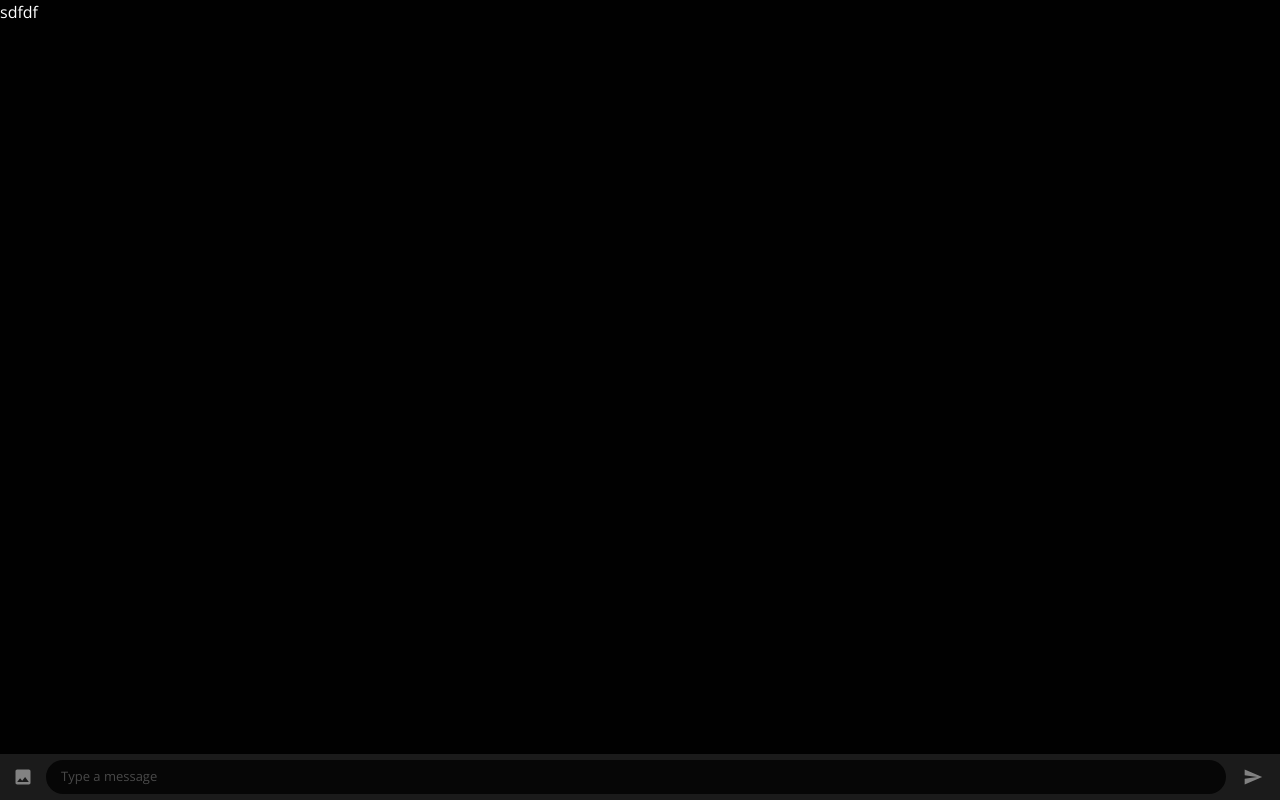
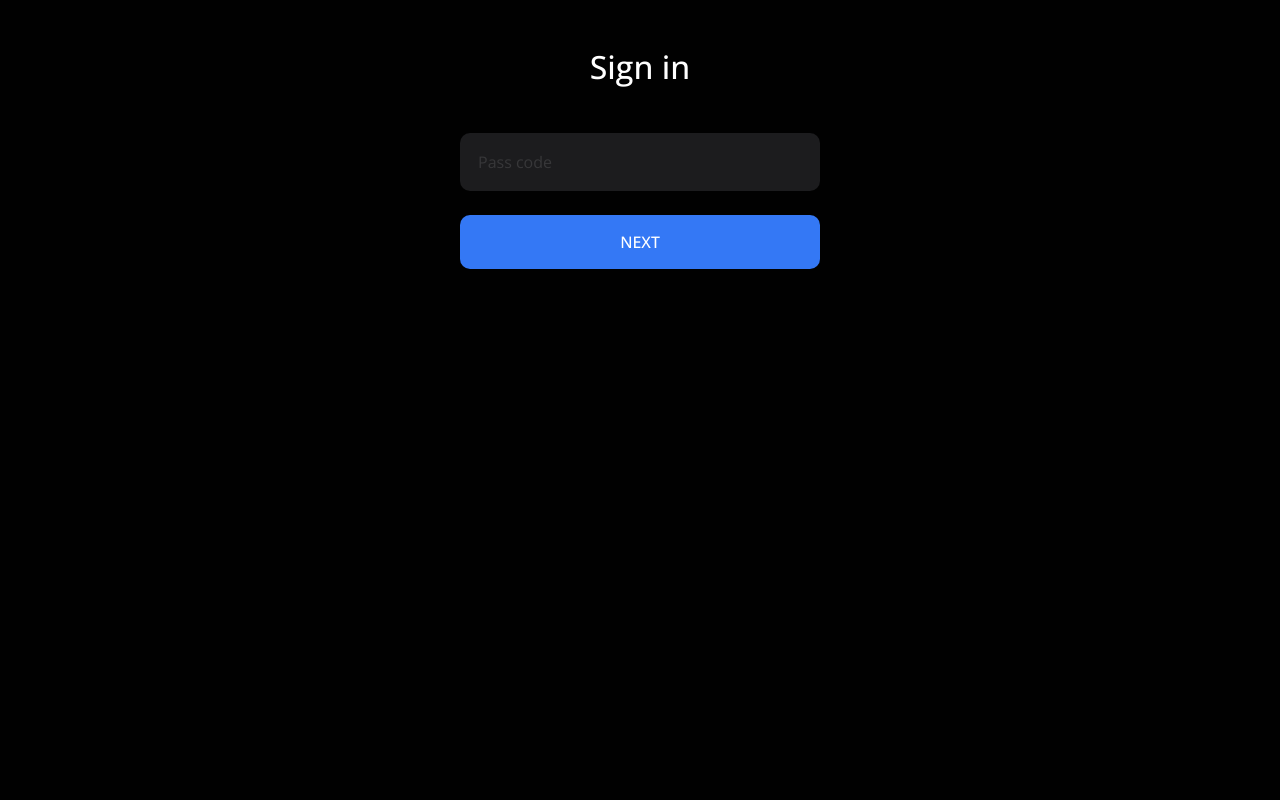
Before and after one commit to kostyukdg/chat, a Next.js app: page / in a window 1280 px wide. Built offline with nearby package versions, Linux system fonts and the light colour scheme.

Commit message:
Add user auth

```diff
--- /dev/null
+++ b/constants/userTokenCookieKey.ts
@@ -0,0 +1 @@
+export const USER_TOKEN_COOKIE_KEY = ".tkn";
--- a/package.json
+++ b/package.json
@@ -15,6 +15,8 @@
     "@types/react": "18.0.26",
     "@types/react-dom": "18.0.9",
     "formidable": "^2.1.1",
+    "jose": "^4.11.2",
+    "js-cookie": "^3.0.1",
     "next": "13.0.6",
     "react": "18.2.0",
     "react-dom": "18.2.0",
@@ -25,6 +27,7 @@
   },
   "devDependencies": {
     "@types/formidable": "^2.0.5",
+    "@types/js-cookie": "^3.0.2",
     "@types/styled-components": "^5.1.26",
     "eslint": "^8.31.0",
     "eslint-config-next": "^13.1.1",
--- /dev/null
+++ b/pages/api/login.ts
@@ -0,0 +1,36 @@
+import type { NextApiRequest, NextApiResponse } from "next";
+import { LoginResponse } from "../../types/api/LoginResponse";
+import { SignJWT } from "jose";
+
+const JWT_SECRET_KEY = process.env.JWT_SECRET_KEY || "";
+
+export default async function handler(
+  req: NextApiRequest,
+  res: NextApiResponse<LoginResponse>
+) {
+  try {
+    switch (req.method) {
+      case "POST":
+        const { code } = req.body;
+        if (!code || code.trim().length === 0) {
+          res.status(400).json({ status: "BadRequest" });
+        }
+        const expirationTime = Date.now() + 365 * 24 * 60 * 60 * 1000;
+        const token = await new SignJWT({})
+          .setProtectedHeader({ alg: "HS256" })
+          .setJti("lol")
+          .setIssuedAt()
+          .setExpirationTime(expirationTime)
+          .sign(new TextEncoder().encode(JWT_SECRET_KEY));
+        res
+          .status(200)
+          .json({ status: "Success", data: { token, expirationTime } });
+        break;
+      default:
+        res.status(404).json({ status: "NoEntryPoint" });
+    }
+  } catch (error) {
+    console.error(error);
+    res.status(500).json({ status: "InternalError" });
+  }
+}
--- a/pages/index.tsx
+++ b/pages/index.tsx
@@ -1,37 +1,155 @@
-import styled from "styled-components";
-import Input from "../components/Input";
+import styled, { keyframes } from "styled-components";
+import { SyntheticEvent, useState } from "react";
+import { useRouter } from "next/router";
+import Cookies from "js-cookie";
+import { LoginResponse } from "../types/api/LoginResponse";
+import { USER_TOKEN_COOKIE_KEY } from "../constants/userTokenCookieKey";
 
-const Container = styled.div`
-  width: 100vw;
-  height: 100vh;
-  background: #010101;
-  display: block;
-  position: relative;
+const Container = styled.form`
+  margin: 0 1em;
+  > * {
+    display: block;
+    margin-left: auto;
+    margin-right: auto;
+    max-width: 360px;
+    width: 100%;
+  }
 `;
 
-const Title = styled.div`
-  position: fixed;
-  top: 0;
-  left: 0;
-  height: 20px;
-  width: 100%;
+const Title = styled.h4`
+  font-size: 32px;
+  font-weight: 500;
+  text-align: center;
+`;
+
+const Code = styled.input`
+  border: none;
+  outline: none;
+  background: #1c1c1e;
+  color: #fff;
+  display: block;
+  font-size: 16px;
+  border-radius: 10px;
+  padding: 18px;
+  ::placeholder {
+    color: #4e4e50;
+  }
+  margin-bottom: 24px;
+`;
+
+const CodeError = styled.div`
+  margin-top: -24px;
+  > span {
+    color: #db5267;
+    font-size: 14px;
+  }
+`;
+
+const buttonLoadingAnimation = keyframes`
+  to { transform: rotate(360deg); }
+`;
+
+const NextButtonText = styled.span`
+  transition: all 0.2s;
+  color: #fff;
+`;
+
+const NextButton = styled.button`
+  position: relative;
+  background: #3478f5;
+  text-transform: uppercase;
+  font-weight: 500;
+  height: 54px;
+  font-size: 16px;
+  border: none;
+  border-radius: 10px;
+  cursor: pointer;
+  margin-bottom: 24px;
+  &.loading {
+    ${NextButtonText} {
+      visibility: hidden;
+      opacity: 0;
+    }
+    ::after {
+      content: "";
+      position: absolute;
+      width: 20px;
+      height: 20px;
+      top: 0;
+      left: 0;
+      right: 0;
+      bottom: 0;
+      margin: auto;
+      border: 2px solid #fff;
+      border-right-color: transparent;
+      border-radius: 50%;
+      animation: ${buttonLoadingAnimation} 0.7s linear infinite;
+    }
+  }
 `;
 
 export default function Home() {
+  const router = useRouter();
+  const [isLoading, setIsLoading] = useState(false);
+  const [error, setError] = useState("");
   return (
-    <Container>
-      <Title>sdfdf</Title>
-      <Input
-        sendMessage={(message, attachment) => {
-          const formData = new FormData();
-          formData.append("message", message);
-          if (attachment) formData.append("attachment", attachment);
-          fetch("/api/message", {
+    <Container
+      onSubmit={async (event: SyntheticEvent<HTMLFormElement>) => {
+        event.preventDefault();
+        const form = event.currentTarget;
+        const {
+          code: { value: code },
+        } = form.elements as typeof form.elements & {
+          code: HTMLInputElement;
+        };
+        setIsLoading(true);
+        try {
+          const response = await fetch("/api/login", {
             method: "POST",
-            body: formData,
+            headers: {
+              "Content-Type": "application/json",
+            },
+            body: JSON.stringify({ code }),
           });
+          const { status, data }: LoginResponse = await response.json();
+          if (status === "Success" && data) {
+            const { token, expirationTime } = data;
+            Cookies.set(USER_TOKEN_COOKIE_KEY, token, {
+              expires: new Date(expirationTime),
+            });
+            await router.push("/chat");
+            setError("");
+          } else {
+            setError("Server error");
+          }
+        } catch (e) {
+          setError("No Internet Connection");
+        }
+        setIsLoading(false);
+      }}
+    >
+      <Title>Sign in</Title>
+      <Code
+        name="code"
+        placeholder="Pass code"
+        type="password"
+        required
+        onFocus={() => {
+          setError("");
         }}
       />
+      {error && (
+        <CodeError>
+          <span>{error}</span>
+        </CodeError>
+      )}
+      <NextButton
+        type="submit"
+        className={isLoading ? "loading" : undefined}
+        disabled={isLoading}
+      >
+        <NextButtonText>Next</NextButtonText>
+      </NextButton>
     </Container>
   );
 }
--- /dev/null
+++ b/types/api/BaseResponse.ts
@@ -0,0 +1,6 @@
+import { Status } from "./Status";
+
+export interface BaseResponse {
+  status: Status;
+  data?: { [key: string]: any };
+}
--- /dev/null
+++ b/types/api/LoginResponse.ts
@@ -0,0 +1,5 @@
+import { BaseResponse } from "./BaseResponse";
+
+export interface LoginResponse extends BaseResponse {
+  data?: { token: string; expirationTime: number };
+}
--- /dev/null
+++ b/types/api/Status.ts
@@ -0,0 +1,5 @@
+export type Status =
+  | "Success"
+  | "NoEntryPoint"
+  | "InternalError"
+  | "BadRequest";
```
Also changed, not shown: middleware.ts (added, +39 -0 lines), pages/chat.tsx (added, +27 -0 lines), 1 other file (tests, documents, lock files or other folders).
